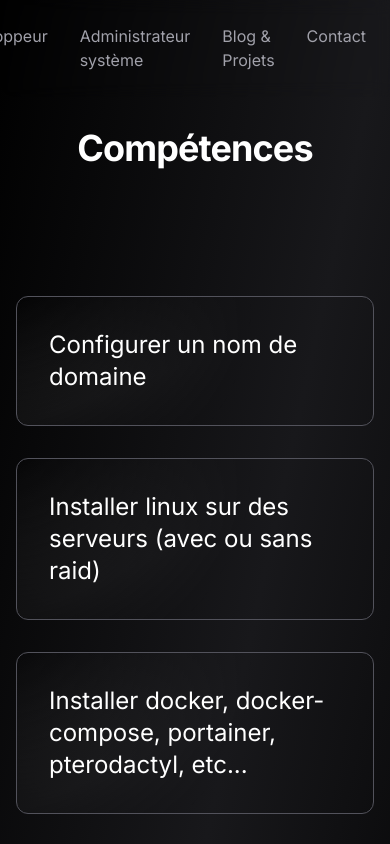
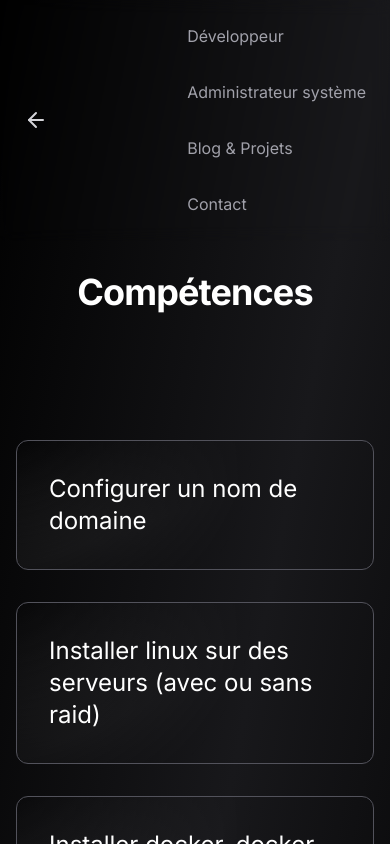
Before and after one commit to Farmeurimmo/old-portfolio, a Next.js app: page /as in a window 390 px wide. Shown: the top 844 px of the page. Built offline with nearby package versions, Linux system fonts and the light colour scheme; no server answers; what tailwindcss-debug-screens would draw is missing.

Commit message:
Amélioration de la version téléphone

```diff
--- a/app/components/nav.tsx
+++ b/app/components/nav.tsx
@@ -60,6 +60,12 @@ export const Navigation: React.FC = () => {
                     </Link>
                 </div>
             </div>
+            <br/>
+            <br/>
+            <br/>
+            <br/>
+            <br/>
+            <br/>
         </header>
     );
 };
--- a/global.css
+++ b/global.css
@@ -7,3 +7,9 @@
         -webkit-text-stroke: 1px rgba(255, 255, 255, 0.3);
     }
 }
+
+@media screen and (max-width: 960px) {
+    div {
+        flex-direction: column;
+    }
+}
```
